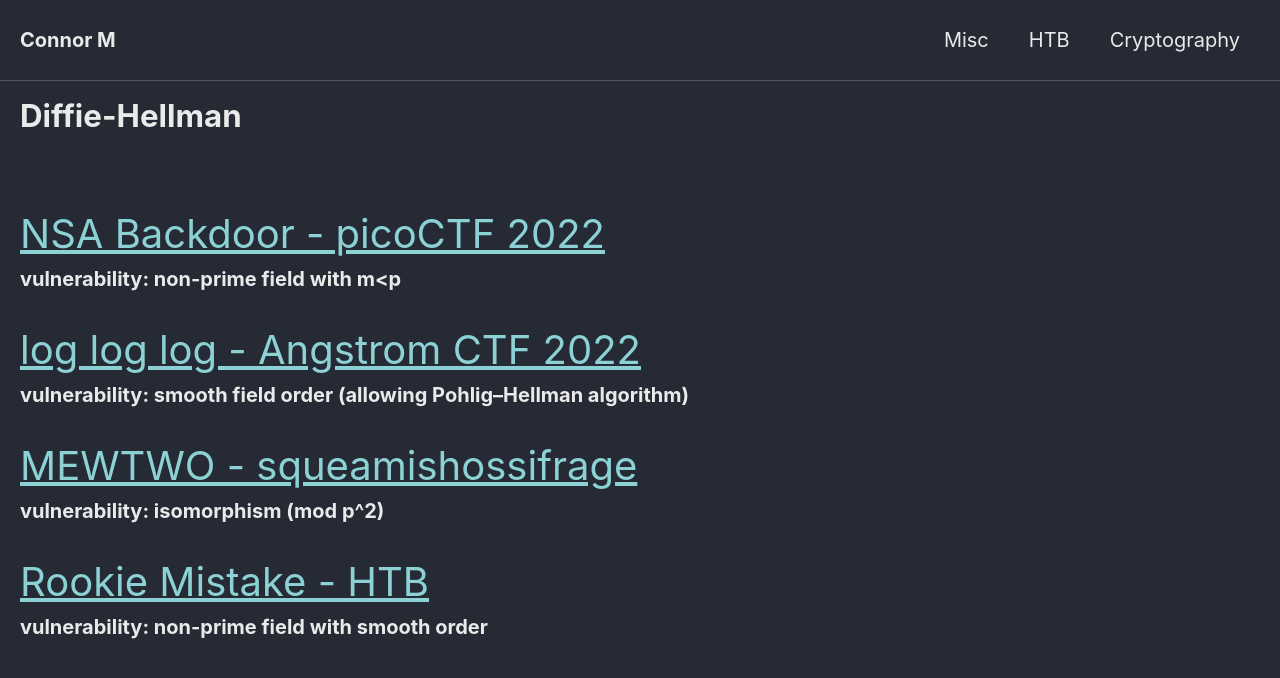
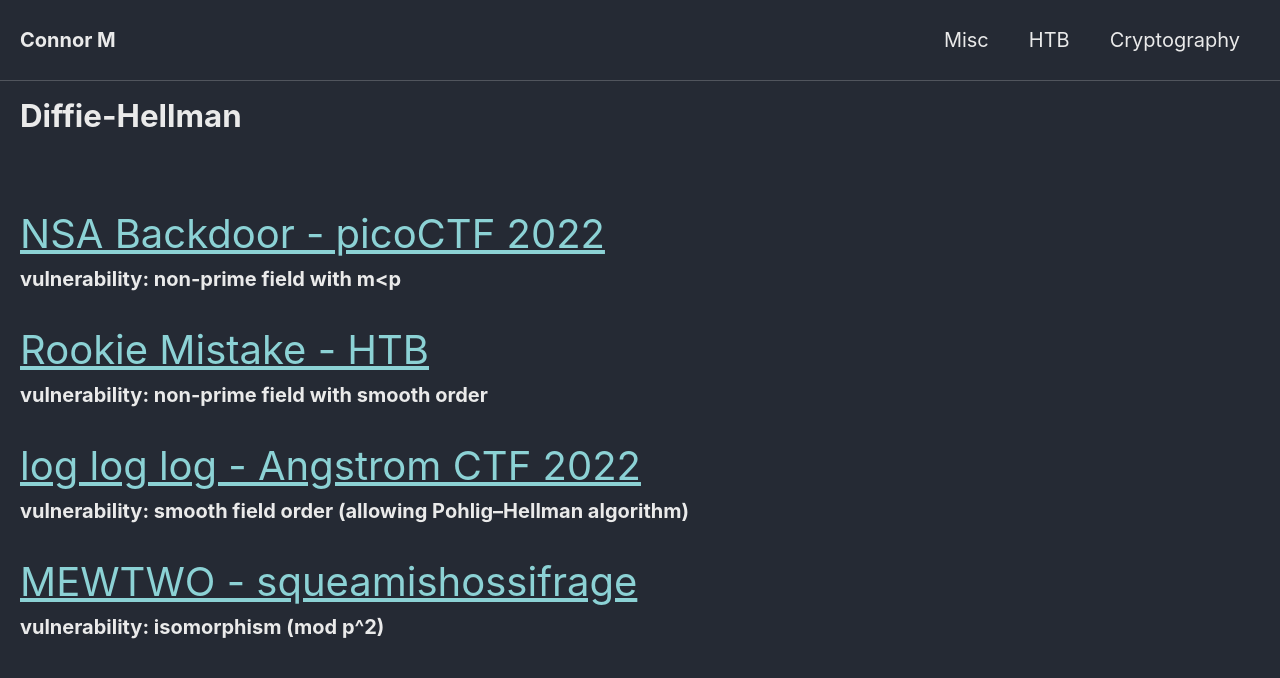
Before and after one commit to Connor-McCartney/Connor-McCartney.github.io, a Jekyll site: the page built from _pages/cryptography/diffie-hellman/diffie-hellman.md, in a window 1280 px wide. Shown: the top 678 px of the page. Built offline with Jekyll 4.4.1, drawn with Linux system fonts in a browser that asks for light colours; cached includes are drawn as plain includes.

Commit message:
Update diffie-hellman.md

```diff
--- a/_pages/cryptography/diffie-hellman/diffie-hellman.md
+++ b/_pages/cryptography/diffie-hellman/diffie-hellman.md
@@ -10,13 +10,13 @@ title: Diffie-Hellman
 __vulnerability: non-prime field with m<p__
 
 
+<span style="font-size:2em;">   [Rookie Mistake - HTB](/cryptography/diffie-hellman/Rookie-Mistake-HTB)       </span> <br>
+__vulnerability: non-prime field with smooth order__
+
+
 <span style="font-size:2em;">   [log log log - Angstrom CTF 2022](/cryptography/diffie-hellman/logloglog-Angstrom-CTF-2022)       </span> <br>
 __vulnerability: smooth field order (allowing Pohlig–Hellman algorithm)__
 
 
 <span style="font-size:2em;">   [MEWTWO - squeamishossifrage](/cryptography/diffie-hellman/MEWTWO-squeamishossifrage)       </span> <br>
 __vulnerability: isomorphism (mod p^2)__
-
-
-<span style="font-size:2em;">   [Rookie Mistake - HTB](/cryptography/diffie-hellman/Rookie-Mistake-HTB)       </span> <br>
-__vulnerability: non-prime field with smooth order__
```
